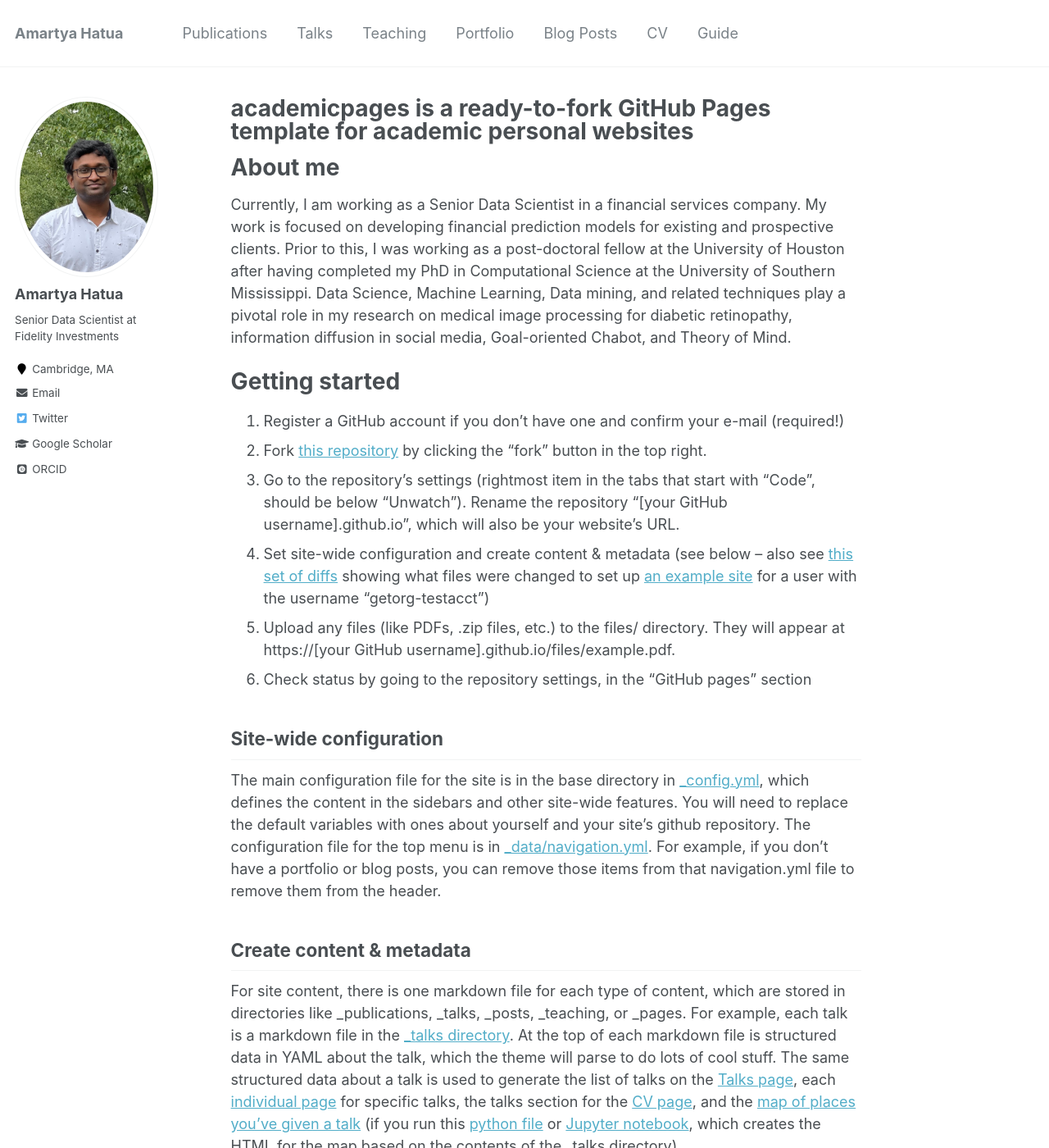
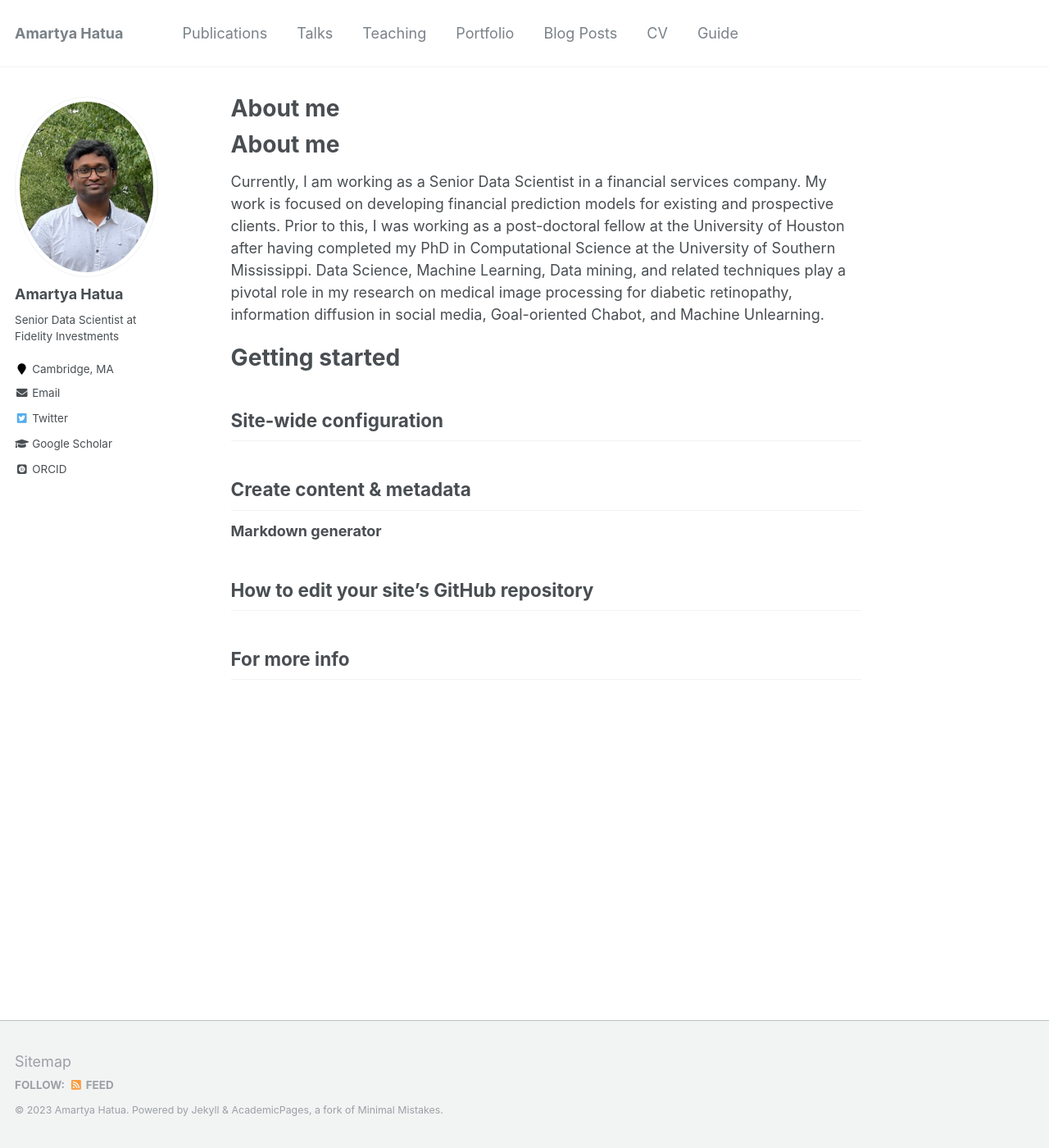
Before and after one commit to amartyahatua/amartyahatua.github.io, a Jekyll site: the page built from _pages/about.md, in a window 1280 px wide and 1400 px high. Shown: the whole window at 82% size. Built offline with Jekyll 4.4.1, drawn with Linux system fonts in a browser that asks for light colours; some web fonts are replaced; some of the changed text lies outside the part shown.

Commit message:
'adding'

```diff
--- a/_pages/about.md
+++ b/_pages/about.md
@@ -1,7 +1,6 @@
 ---
 permalink: /
-title: "academicpages is a ready-to-fork GitHub Pages template for academic personal websites"
-excerpt: "About me"
+title: "About me"
 author_profile: true
 redirect_from:
   - /about/
@@ -11,38 +10,24 @@ redirect_from:
 
 About me
 ======
-Currently, I am working as a Senior Data Scientist in a financial services company. My work is focused on developing financial prediction models for existing and prospective clients.  Prior to this, I was working as a post-doctoral fellow at the University of Houston after having completed my PhD in Computational Science at the University of Southern Mississippi. Data Science, Machine Learning, Data mining, and related techniques play a pivotal role in my research on medical image processing for diabetic retinopathy, information diffusion in social media, Goal-oriented Chabot, and Theory of Mind.
+Currently, I am working as a Senior Data Scientist in a financial services company. My work is focused on developing financial prediction models for existing and prospective clients.  Prior to this, I was working as a post-doctoral fellow at the University of Houston after having completed my PhD in Computational Science at the University of Southern Mississippi. Data Science, Machine Learning, Data mining, and related techniques play a pivotal role in my research on medical image processing for diabetic retinopathy, information diffusion in social media, Goal-oriented Chabot, and Machine Unlearning.
 
 
 Getting started
 ======
-1. Register a GitHub account if you don't have one and confirm your e-mail (required!)
-1. Fork [this repository](https://github.com/academicpages/academicpages.github.io) by clicking the "fork" button in the top right.
-1. Go to the repository's settings (rightmost item in the tabs that start with "Code", should be below "Unwatch"). Rename the repository "[your GitHub username].github.io", which will also be your website's URL.
-1. Set site-wide configuration and create content & metadata (see below -- also see [this set of diffs](http://archive.is/3TPas) showing what files were changed to set up [an example site](https://getorg-testacct.github.io) for a user with the username "getorg-testacct")
-1. Upload any files (like PDFs, .zip files, etc.) to the files/ directory. They will appear at https://[your GitHub username].github.io/files/example.pdf.
-1. Check status by going to the repository settings, in the "GitHub pages" section
+
 
 Site-wide configuration
 ------
-The main configuration file for the site is in the base directory in [_config.yml](https://github.com/academicpages/academicpages.github.io/blob/master/_config.yml), which defines the content in the sidebars and other site-wide features. You will need to replace the default variables with ones about yourself and your site's github repository. The configuration file for the top menu is in [_data/navigation.yml](https://github.com/academicpages/academicpages.github.io/blob/master/_data/navigation.yml). For example, if you don't have a portfolio or blog posts, you can remove those items from that navigation.yml file to remove them from the header.
 
 Create content & metadata
 ------
-For site content, there is one markdown file for each type of content, which are stored in directories like _publications, _talks, _posts, _teaching, or _pages. For example, each talk is a markdown file in the [_talks directory](https://github.com/academicpages/academicpages.github.io/tree/master/_talks). At the top of each markdown file is structured data in YAML about the talk, which the theme will parse to do lots of cool stuff. The same structured data about a talk is used to generate the list of talks on the [Talks page](https://academicpages.github.io/talks), each [individual page](https://academicpages.github.io/talks/2012-03-01-talk-1) for specific talks, the talks section for the [CV page](https://academicpages.github.io/cv), and the [map of places you've given a talk](https://academicpages.github.io/talkmap.html) (if you run this [python file](https://github.com/academicpages/academicpages.github.io/blob/master/talkmap.py) or [Jupyter notebook](https://github.com/academicpages/academicpages.github.io/blob/master/talkmap.ipynb), which creates the HTML for the map based on the contents of the _talks directory).
 
 **Markdown generator**
 
-I have also created [a set of Jupyter notebooks](https://github.com/academicpages/academicpages.github.io/tree/master/markdown_generator
-) that converts a CSV containing structured data about talks or presentations into individual markdown files that will be properly formatted for the academicpages template. The sample CSVs in that directory are the ones I used to create my own personal website at stuartgeiger.com. My usual workflow is that I keep a spreadsheet of my publications and talks, then run the code in these notebooks to generate the markdown files, then commit and push them to the GitHub repository.
 
 How to edit your site's GitHub repository
 ------
-Many people use a git client to create files on their local computer and then push them to GitHub's servers. If you are not familiar with git, you can directly edit these configuration and markdown files directly in the github.com interface. Navigate to a file (like [this one](https://github.com/academicpages/academicpages.github.io/blob/master/_talks/2012-03-01-talk-1.md) and click the pencil icon in the top right of the content preview (to the right of the "Raw | Blame | History" buttons). You can delete a file by clicking the trashcan icon to the right of the pencil icon. You can also create new files or upload files by navigating to a directory and clicking the "Create new file" or "Upload files" buttons.
-
-Example: editing a markdown file for a talk
-![Editing a markdown file for a talk](/images/editing-talk.png)
 
 For more info
 ------
-More info about configuring academicpages can be found in [the guide](https://academicpages.github.io/markdown/). The [guides for the Minimal Mistakes theme](https://mmistakes.github.io/minimal-mistakes/docs/configuration/) (which this theme was forked from) might also be helpful.
```
